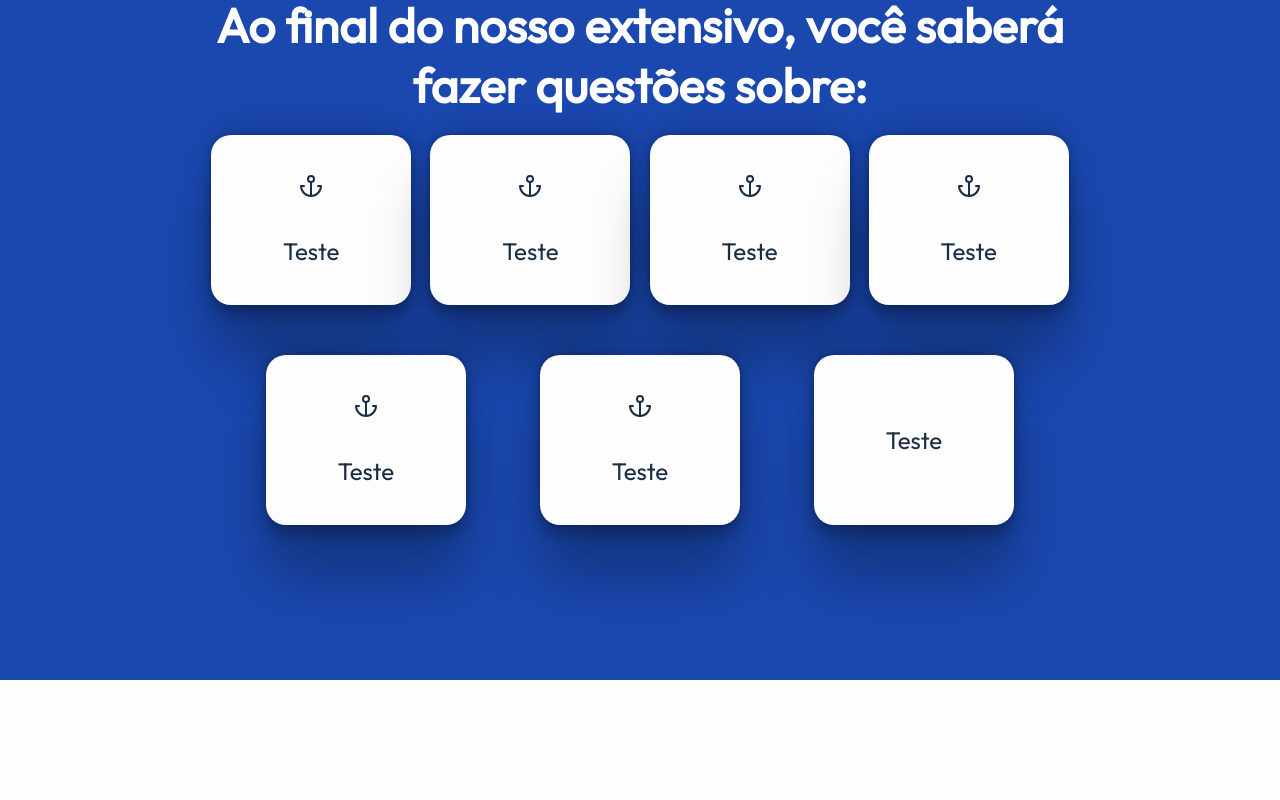
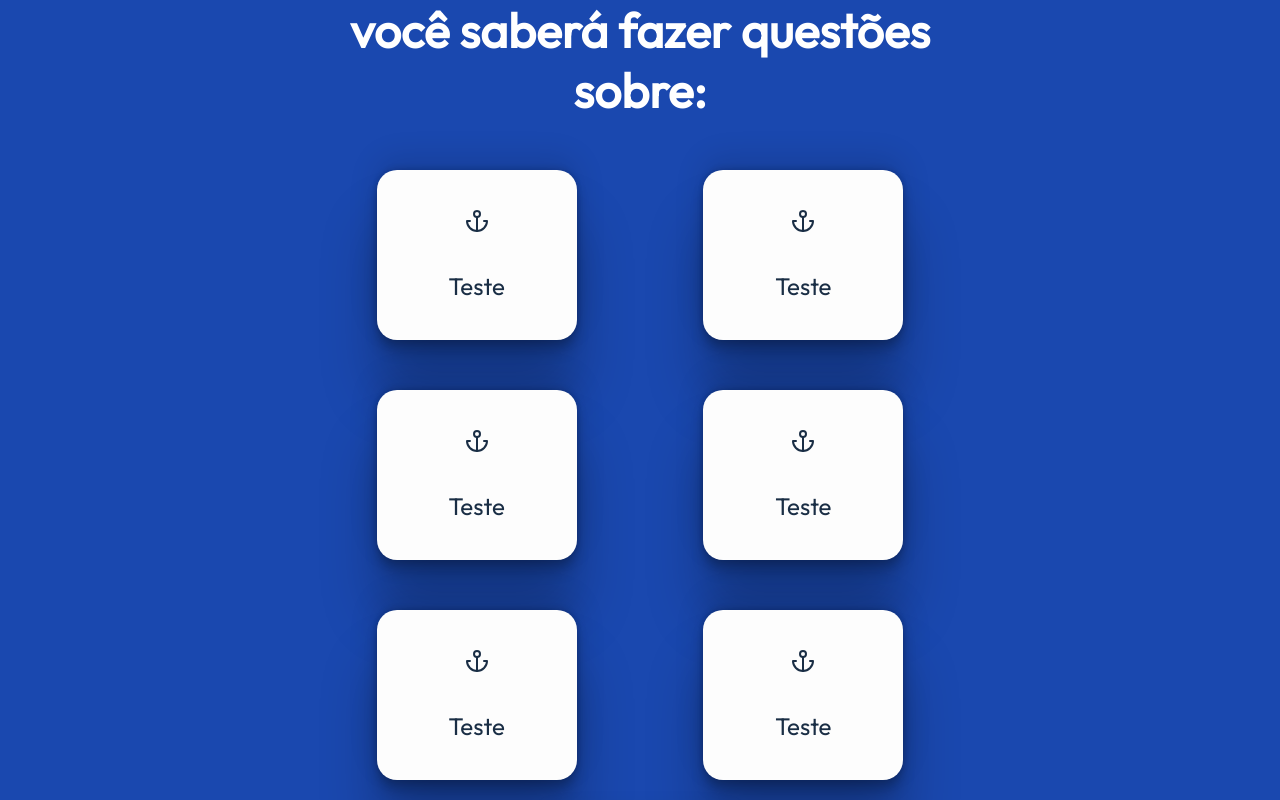
Before and after one commit to luccaparadeda/phdaquimica, a Next.js app: page /curso in a window 1280 px wide. Shown: the part 1060-1860 px from the top of the page. Built offline with nearby package versions, Linux system fonts and the light colour scheme.

Commit message:
feat: changed layout

```diff
--- a/json/secondView.tsx
+++ /dev/null
@@ -1,12 +0,0 @@
-import { cardsType } from '../views/cards'
-import { Anchor } from 'react-feather'
-
-export const questionsAbout: cardsType[] = [
-    { text: 'Teste', icon: <Anchor /> },
-    { text: 'Teste', icon: <Anchor /> },
-    { text: 'Teste', icon: <Anchor /> },
-    { text: 'Teste', icon: <Anchor /> },
-    { text: 'Teste', icon: <Anchor /> },
-    { text: 'Teste', icon: <Anchor /> },
-    { text: 'Teste' },
-]
--- a/pages/curso.tsx
+++ b/pages/curso.tsx
@@ -1,12 +1,13 @@
 import curso from '../styles/curso/curso.module.scss'
 import firstView from '../styles/curso/firstView.module.scss'
 import secondView from '../styles/curso/secondView.module.scss'
+import thirdView from '../styles/curso/thirdView.module.scss'
 
 import Image from 'next/image'
 import Link from 'next/link'
-import { Instagram } from 'react-feather'
+import { Anchor, Instagram } from 'react-feather'
 import { Cards } from '../views/cards'
-import { questionsAbout } from '../json/secondView'
+import { Card } from '../components/card'
 
 const Curso = () => {
     return (
@@ -53,7 +54,23 @@ const Curso = () => {
                         Ao final do nosso extensivo, você saberá fazer questões
                         sobre:
                     </h2>
-                    <Cards cards={questionsAbout} />
+                    <div className={secondView.cardsWrapper}>
+                        <Card text="Teste" icon={<Anchor />} />
+                        <Card text="Teste" icon={<Anchor />} />
+                        <Card text="Teste" icon={<Anchor />} />
+                        <Card text="Teste" icon={<Anchor />} />
+                    </div>
+                    <div className={secondView.cardsWrapper}>
+                        <Card text="Teste" icon={<Anchor />} />
+                        <Card text="Teste" icon={<Anchor />} />
+                        <Card text="Teste" icon={<Anchor />} />
+                    </div>
+                </div>
+                <div className={thirdView.thirdView}>
+                    <h2>
+                        Ao final do nosso extensivo, você saberá fazer questões
+                        sobre:
+                    </h2>
                 </div>
             </div>
         </>
--- a/styles/curso/firstView.module.scss
+++ b/styles/curso/firstView.module.scss
@@ -1,5 +1,5 @@
 .firstView {
-	height: 100vh;
+	min-height: 100vh;
 	display: flex;
 	flex-direction: column;
 	padding: 0 20px;
--- a/styles/curso/secondView.module.scss
+++ b/styles/curso/secondView.module.scss
@@ -1,10 +1,18 @@
 .secondView {
 	min-height: 100vh;
 	background-color: var(--blue);
-	padding: 20px 15vw;
+	padding: 100px 300px;
 	display: flex;
 	flex-direction: column;
-	gap: 20px;
+	gap: 50px;
 	justify-content: center;
 	align-items:  center;
+	.cardsWrapper {
+		display: flex;
+		justify-content: space-evenly;
+		align-items: stretch;
+		width: 100%;
+		flex-wrap: wrap;
+		gap: 50px;
+	}
 }
--- /dev/null
+++ b/styles/curso/thirdView.module.scss
@@ -0,0 +1,4 @@
+.thirdView {
+	width: 100vw;
+	min-height: 100vh;
+}
```
